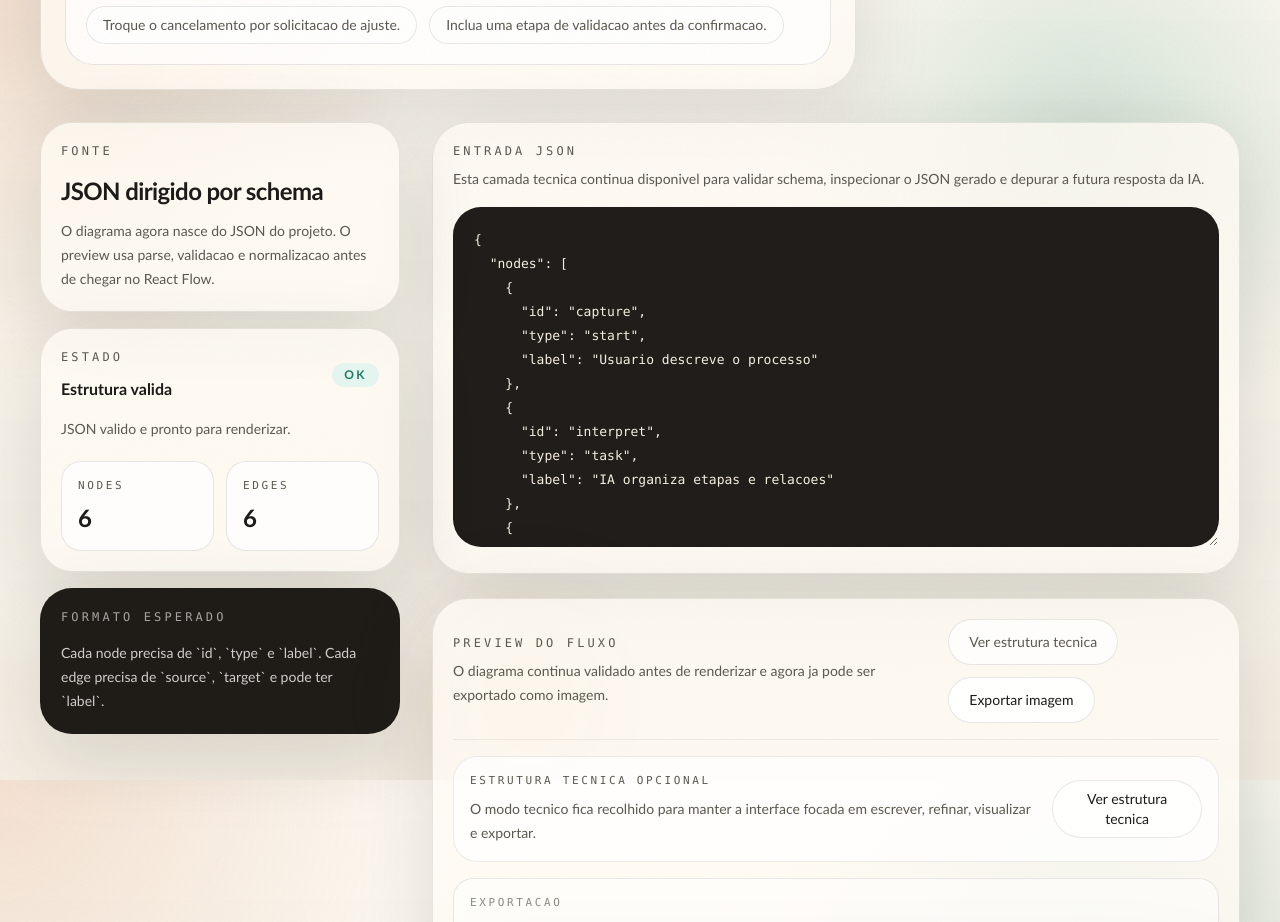
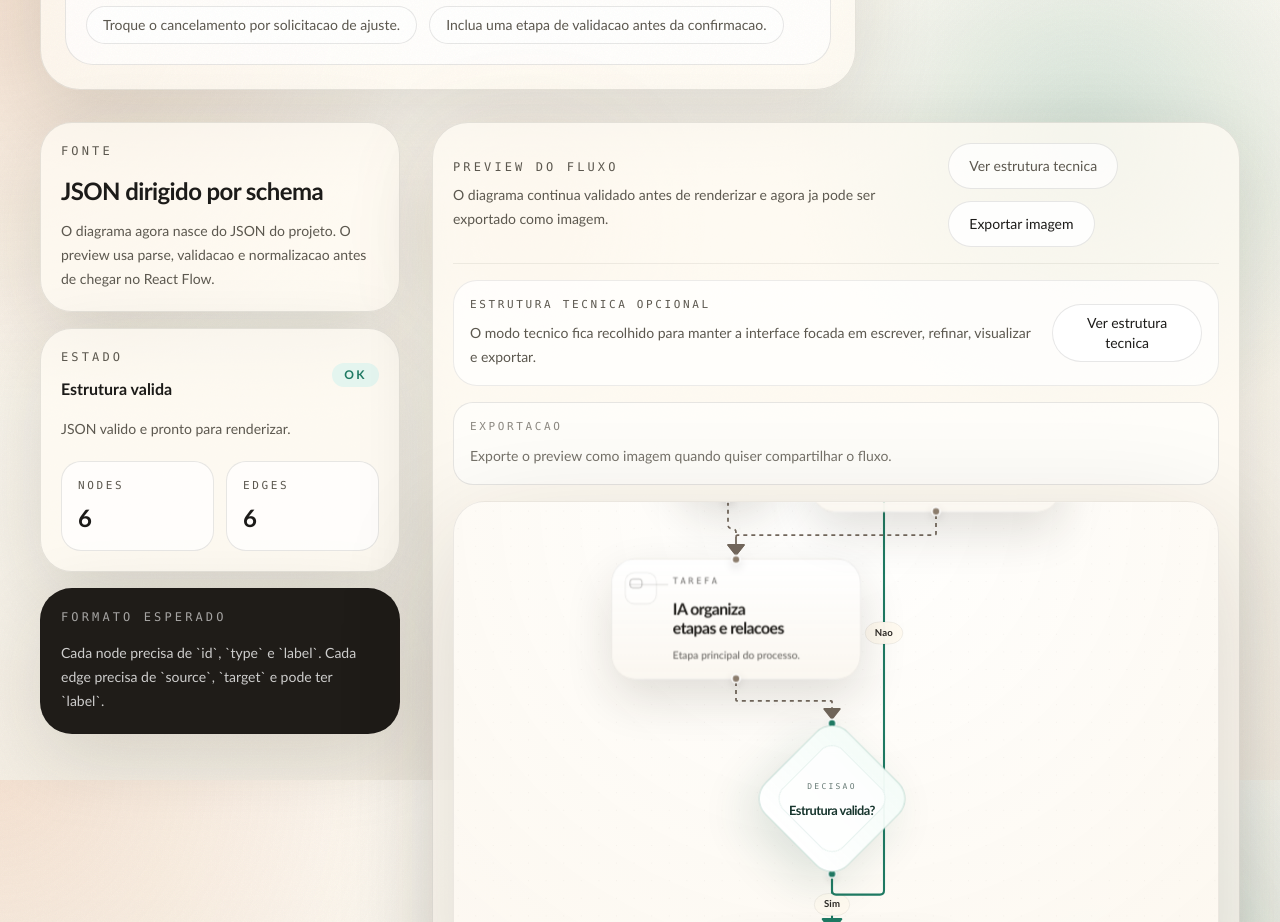
Before and after one commit to onlyteteu/Agente-Fluxograma, a Next.js app: page / in a window 1280 px wide. Shown: the part 1620-2542 px from the top of the page. Built offline with nearby package versions, Linux system fonts and the light colour scheme.

Commit message:
fix: hide json behind technical mode

```diff
--- a/src/components/flow-workbench.tsx
+++ b/src/components/flow-workbench.tsx
@@ -778,27 +778,6 @@ export function FlowWorkbench() {
         </aside>
 
         <section className="grid gap-6">
-          <article className="rounded-[2.25rem] border border-line bg-surface p-4 shadow-[var(--shadow)] sm:p-5">
-            <div className="mb-4 flex items-center justify-between gap-4">
-              <div>
-                <p className="font-mono text-xs uppercase tracking-[0.26em] text-muted">
-                  Entrada JSON
-                </p>
-                <p className="mt-2 text-sm leading-6 text-muted">
-                  Esta camada tecnica continua disponivel para validar schema,
-                  inspecionar o JSON gerado e depurar a futura resposta da IA.
-                </p>
-              </div>
-            </div>
-
-            <textarea
-              value={source}
-              onChange={(event) => setSource(event.target.value)}
-              spellCheck={false}
-              className="min-h-[340px] w-full resize-y rounded-[1.75rem] border border-line bg-[#201d1a] p-5 font-mono text-[13px] leading-6 text-[#f6efe2] outline-none transition focus:border-accent focus:ring-4 focus:ring-[rgba(201,111,59,0.16)]"
-            />
-          </article>
-
           <section className="relative">
             <div className="absolute left-8 top-10 h-32 w-32 rounded-full bg-accent/15 blur-3xl" />
             <div className="absolute bottom-10 right-12 h-40 w-40 rounded-full bg-accent-strong/15 blur-3xl" />
```
